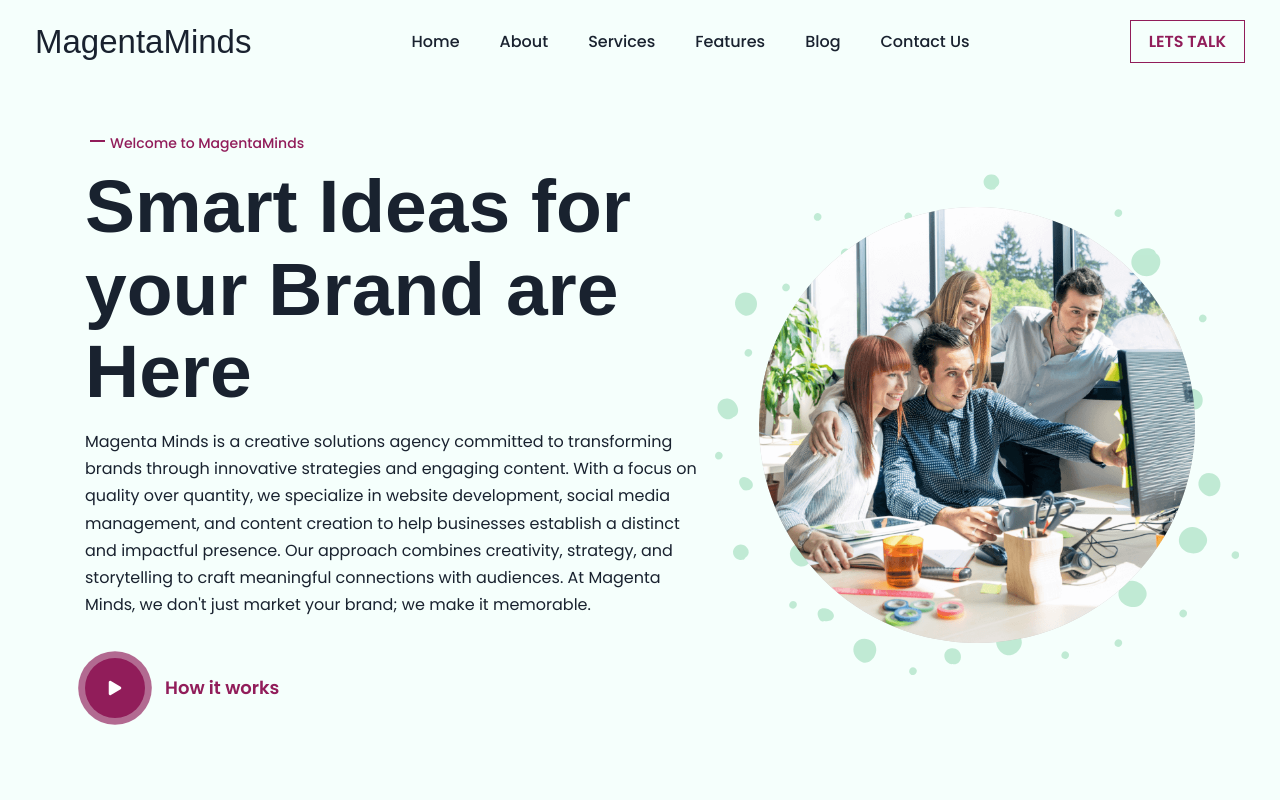
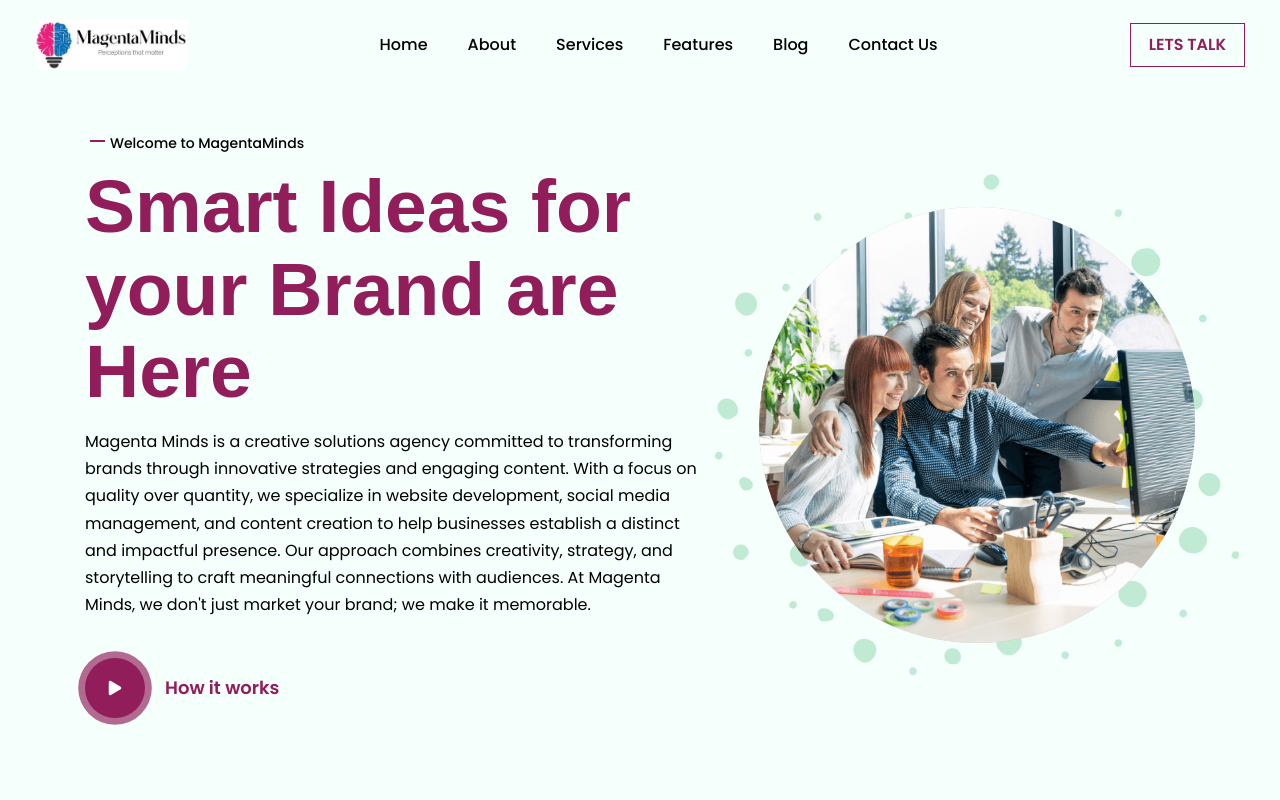
Before and after one commit to sahlalu/MagentaMinds, a plain HTML site: page index.html in a window 1280 px wide. Shown: the top 800 px of the page. Drawn offline with nearby package versions, Linux system fonts and the light colour scheme; a web font is replaced by a local one.

Commit message:
Update on 02-02-2025

```diff
--- a/assets/css/style.css
+++ b/assets/css/style.css
@@ -20,17 +20,19 @@
    * colors
    */
 
-  --rich-black-fogra-29-1: hsl(215, 31%, 14%);
+  /* --rich-black-fogra-29-1: hsl(215, 31%, 14%); */
+  --rich-black-fogra-29-1: #911d5a;
   --rich-black-fogra-29-2: hsl(230, 14%, 8%);
   --rich-black-fogra-39: hsl(158, 29%, 5%);
-  --granite-gray: hsl(0, 0%, 40%);
+  /* --granite-gray: hsl(0, 0%, 40%); */
+  --granite-gray: #000000;
   --go-green_50: #911d5a;
   --go-green_8: hsla(145, 63%, 42%, 0.08);
   --go-green_5: hsla(145, 63%, 42%, 0.05);
   --light-gray: hsl(0, 0%, 80%);
   --mint-cream: hsl(160, 100%, 98%);
   --cultured: hsl(0, 0%, 93%);
-  --go-green: hsl(328.45, 66.67%, 34.12%);
+  --go-green: #911d5a;
   --white: hsl(0, 0%, 100%);
   --jet: hsl(0, 0%, 18%);
 
@@ -249,7 +251,7 @@ body {
 .text-center { text-align: center; }
 
 .section-subtitle {
-  color: var(--go-green);
+  color: #000000;
   font-weight: var(--fw-500);
 }
 
@@ -307,7 +309,7 @@ body {
 }
 
 .nav-open-btn {
-  color: var(--rich-black-fogra-29-1);
+  color: var(--rich-black-fogra-29-2);
   font-size: 35px;
 }
 
@@ -345,6 +347,113 @@ body {
 .nav-close-btn { font-size: 30px; }
 
 .navbar-link {
+  color: #000000 !important;
+  padding-block: 10px;
+  transition: var(--transition-1);
+}
+
+.navbar-link:is(:hover, :focus) { color: #000000; }
+
+.overlay {
+  position: fixed;
+  inset: 0;
+  background-color: hsla(0, 0%, 100%, 0.7);
+  visibility: hidden;
+  opacity: 0;
+  transition: var(--transition-1);
+  z-index: 3;
+}
+
+.logo img {
+  /* Adjust image size as needed */
+  height: 50px;
+  width: auto;
+}
+
+.overlay.active {
+  visibility: visible;
+  opacity: 1;
+}
+
+
+/* .header .btn-outline { display: none; }
+
+.header {
+  background-color: #ffffff;
+  padding-block: 15px;
+  position: fixed;
+  top: 0;
+  left: 0;
+  width: 100%;
+  z-index: 4;
+}
+
+/* Changed header active background to magenta */
+/* .header.active {
+  background-color: #911d5a;
+  box-shadow: var(--shadow-2);
+}
+
+.header .container {
+  display: flex;
+  justify-content: space-between;
+  align-items: center;
+}
+
+.logo img {
+  /* Adjust image size as needed */
+  /* height: 100px;
+  width: auto;
+}
+
+.logo {
+  color: var(--rich-black-fogra-29-1);
+  font-family: var(--ff-cuprum);
+  font-size: 33px;
+  font-weight: var(--fw-500);
+  line-height: 1;
+}
+
+.nav-open-btn {
+  color: var(--rich-black-fogra-29-1);
+  font-size: 35px;
+}
+
+.navbar {
+  position: fixed;
+  top: 0;
+  left: -280px;
+  max-width: 280px;
+  width: 100%;
+  height: 100%;
+  background-color: var(--white);
+  color: #ffffff;
+  padding: 30px 20px;
+  visibility: hidden;
+  transition: 0.25s var(--cubic-out);
+  z-index: 4;
+}
+
+.navbar.active {
+  visibility: visible;
+  transform: translateX(280px);
+  transition-duration: 0.5s;
+}
+
+.navbar .logo,
+.nav-close-btn { color: var(--white); }
+
+.navbar .wrapper {
+  display: flex;
+  align-items: center;
+  justify-content: space-between;
+  margin-block-end: 25px;
+}
+
+.nav-close-btn { font-size: 30px; }
+
+.navbar-link {
+  color: #ffffff;
   padding-block: 10px;
   transition: var(--transition-1);
 }
@@ -364,8 +473,7 @@ body {
 .overlay.active {
   visibility: visible;
   opacity: 1;
-}
-
+}  */
 
 
 
@@ -387,7 +495,7 @@ body {
 }
 
 .hero-subtitle {
-  color: var(--go-green);
+  color: #000000;
   font-size: var(--fs-12);
   font-weight: var(--fw-500);
   max-width: max-content;
@@ -405,7 +513,7 @@ body {
 
 .hero-title { margin-block: 10px 15px; }
 
-.hero-text { color: var(--rich-black-fogra-29-1); }
+.hero-text { color: #000000; }
 
 .hero .btn-group { margin-block-start: 40px; }
 
@@ -616,7 +724,7 @@ body {
 }
 
 .faq-card {
-  background-color: var(--go-green_5);
+  background-color: #911d5b3f;
   border-radius: var(--radius-5);
   overflow: hidden;
 }
--- a/index.html
+++ b/index.html
@@ -39,23 +39,8 @@
     - #HEADER
   -->
 
-  <header class="header" data-header>
+  <!-- <header class="header" data-header>
 
-    <!-- <div class="container">
-      <a href="#" class="logo">
-        <img src="./assets/images/logo.jpg" alt="MagentaMinds Logo">
-      </a>
-
-      <nav class="navbar" data-navbar>
-        <div class="wrapper">
-          <a href="#" class="logo">
-            <img src="./assets/images/logo.jpg" alt="MagentaMinds Logo">
-          </a>
-
-          <button class="nav-close-btn" aria-label="close menu" data-nav-toggler>
-            <ion-icon name="close-outline" aria-hidden="true"></ion-icon>
-          </button>
-        </div> -->
 
     <div class="container">
 
@@ -110,7 +95,60 @@
       <div class="overlay" data-nav-toggler data-overlay></div>
 
     </div>
-  </header>
+  </header> -->
+
+  <!-- HEADER -->
+<header class="header" data-header>
+  <div class="container">
+
+    <!-- Logo replaced with an image -->
+    <a href="#" class="logo">
+      <img src="assets/images/Magentaminds.jpg" alt="MagentaMinds" />
+    </a>
+
+    <nav class="navbar" data-navbar>
+      <div class="wrapper">
+        <!-- Navbar logo updated to image as well -->
+        <a href="#" class="logo">
+          <img src="path/to/logo.png" alt="MagentaMinds" />
+        </a>
+
+        <button class="nav-close-btn" aria-label="close menu" data-nav-toggler>
+          <ion-icon name="close-outline" aria-hidden="true"></ion-icon>
+        </button>
+      </div>
+
+      <ul class="navbar-list">
+        <li>
+          <a href="#home" class="navbar-link" data-nav-link>Home</a>
+        </li>
+        <li>
+          <a href="#about" class="navbar-link" data-nav-link>About</a>
+        </li>
+        <li>
+          <a href="#services" class="navbar-link" data-nav-link>Services</a>
+        </li>
+        <li>
+          <a href="#features" class="navbar-link" data-nav-link>Features</a>
+        </li>
+        <li>
+          <a href="#" class="navbar-link" data-nav-link>Blog</a>
+        </li>
+        <li>
+          <a href="#" class="navbar-link" data-nav-link>Contact Us</a>
+        </li>
+      </ul>
+    </nav>
+
+    <button class="nav-open-btn" aria-label="open menu" data-nav-toggler>
+      <ion-icon name="menu-outline" aria-hidden="true"></ion-icon>
+    </button>
+
+    <a href="https://forms.gle/2JZqSswb3j1FVnMU7" target="_blank" class="btn-outline">Lets talk</a>
+
+    <div class="overlay" data-nav-toggler data-overlay></div>
+  </div>
+</header>
 
 
 
```
Also changed, not shown: assets/images/Magentaminds.jpg (added).
